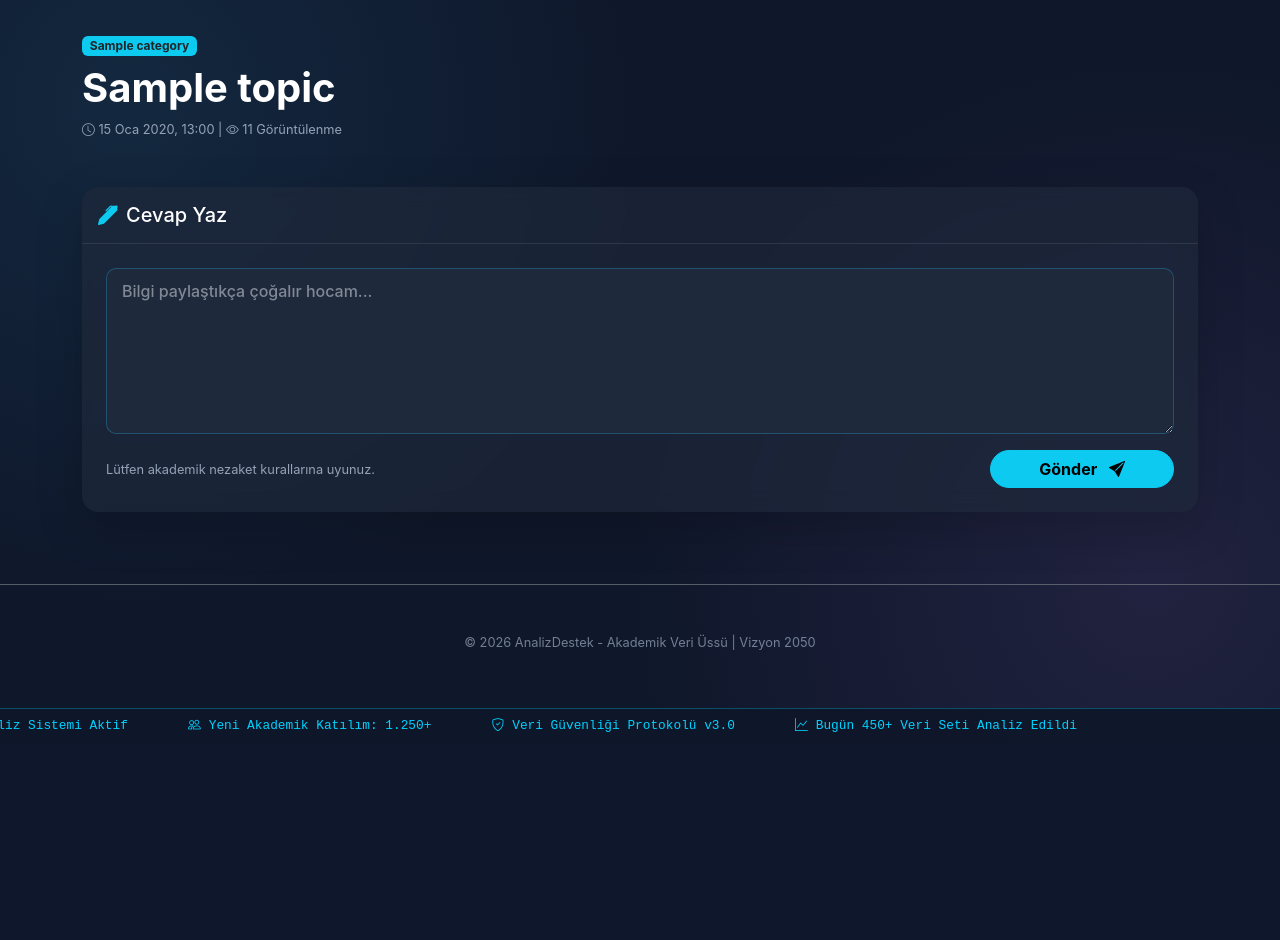
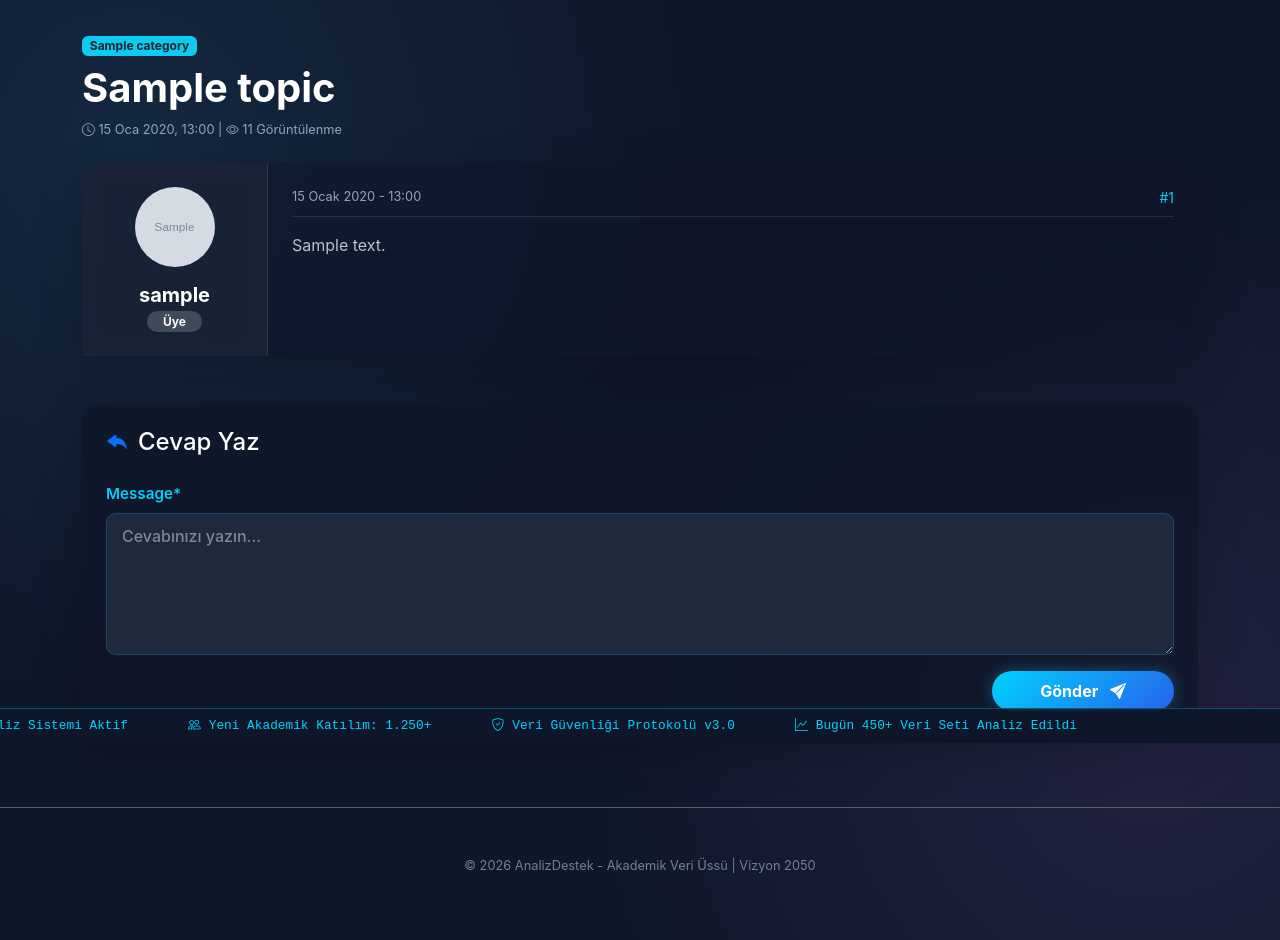
Before and after one commit to bunyaminkeles/analizdestek, a Django app: page /topic/1/ in a window 1280 px wide. Shown: the part 57-997 px from the top of the page. Before the commit the page ends 789 px from the top, so only its background shows below. Run offline with Django 5.2, Linux system fonts and the light colour scheme; a user stored in the database is signed in; tables that the repository leaves empty hold one stand-in row (values such as "Sample post"); grey boxes marked "Sample" are stand-in pictures; parts of the project's set-up code (start-up, migrations or seed data) failed here and were passed over; some libraries are stand-ins or nearby versions.

Commit message:
sorunsuz-lokalde

```diff
--- a/forum/templates/forum/topic_detail.html
+++ b/forum/templates/forum/topic_detail.html
@@ -1,5 +1,6 @@
 {% extends 'base.html' %}
 {% load static %}
+{% load crispy_forms_tags %}
 
 {% block content %}
 
@@ -9,8 +10,6 @@
             <span class="badge bg-info text-dark mb-2">{{ topic.category.title }}</span>
             <h1 class="fw-bold text-white display-6">{{ topic.subject }}</h1>
         </div>
-        {% if user.is_authenticated %}
-            {% endif %}
     </div>
     <div class="text-muted small">
         <i class="bi bi-clock"></i> {{ topic.created_at|date:"d M Y, H:i" }} |
@@ -27,77 +26,48 @@
                 <div class="col-md-3 col-lg-2 bg-dark-glass text-center p-4 d-flex flex-column align-items-center justify-content-center border-end border-secondary border-opacity-25">
 
                     <div class="avatar-circle mb-3 position-relative">
-                        {% if post.author.profile.avatar %}
-                            <img src="{{ post.author.profile.avatar.url }}" class="rounded-circle img-fluid" style="width: 80px; height: 80px; object-fit: cover;">
+                        {% if post.created_by.profile.avatar %}
+                            <img src="{{ post.created_by.profile.avatar.url }}" class="rounded-circle img-fluid" style="width: 80px; height: 80px; object-fit: cover;">
                         {% else %}
-                            <div class="rounded-circle bg-secondary d-flex align-items-center justify-content-center text-white fw-bold" style="width: 80px; height: 80px; font-size: 2rem;">
-                                {{ post.author.username|slice:":1"|upper }}
+                            <div class="rounded-circle bg-secondary d-flex align-items-center justify-content-center" style="width: 80px; height: 80px;">
+                                <span class="fs-1 text-white">{{ post.created_by.username|make_list|first|upper }}</span>
                             </div>
                         {% endif %}
-
-                        <span class="position-absolute bottom-0 start-100 translate-middle p-2 bg-success border border-dark rounded-circle"></span>
                     </div>
 
-                    <h6 class="text-white fw-bold mb-1">
-                        {{ post.author.username }}
-                        {% if post.author.profile.account_type == 'Expert' %}
-                            <i class="bi bi-patch-check-fill text-info" title="Doğrulanmış Uzman"></i>
-                        {% endif %}
-                    </h6>
+                    <h5 class="fw-bold text-white mb-1">{{ post.created_by.username }}</h5>
+                    <span class="badge bg-secondary bg-opacity-50 text-light rounded-pill px-3">Üye</span>
+                </div>
 
-                    <small class="text-info d-block mb-2">
-                        {{ post.author.profile.title|default:"Üye" }}
-                    </small>
-
-                    <div class="user-stats mt-2 text-muted small">
-                        <div class="d-flex justify-content-between px-3">
-                            <span><i class="bi bi-chat-square-text-fill"></i> {{ post.author.posts.count }}</span>
-                        </div>
+                <div class="col-md-9 col-lg-10 p-4">
+                    <div class="d-flex justify-content-between mb-3 border-bottom border-secondary border-opacity-25 pb-2">
+                        <small class="text-muted">{{ post.created_at|date:"d F Y - H:i" }}</small>
+                        <small class="text-info">#{{ forloop.counter }}</small>
                     </div>
 
+                    <div class="post-content text-light opacity-75" style="min-height: 80px; line-height: 1.6;">
+                        {{ post.message|linebreaks }}
+                    </div>
                 </div>
 
-                <div class="col-md-9 col-lg-10 p-4 d-flex flex-column">
-
-                    <div class="d-flex justify-content-between mb-3 border-bottom border-secondary border-opacity-25 pb-2">
-                        <small class="text-muted">#{{ forloop.counter }}</small>
-                        <small class="text-muted">{{ post.created_at|date:"d M Y - H:i" }}</small>
-                    </div>
-
-                    <div class="message-content text-white flex-grow-1" style="font-size: 1.05rem; line-height: 1.7;">
-                        {{ post.message|linebreaks }}
-                    </div>
-
-                    <div class="mt-4 d-flex justify-content-end gap-2">
-                        <button class="btn btn-sm btn-outline-secondary border-0 text-white-50">
-                            <i class="bi bi-hand-thumbs-up"></i> Beğen
-                        </button>
-                        <button class="btn btn-sm btn-outline-secondary border-0 text-white-50" onclick="quoteUser('{{ post.author.username }}')">
-                            <i class="bi bi-reply-fill"></i> Alıntıla
-                        </button>
-                    </div>
-
-                </div>
             </div>
         </div>
     </div>
     {% endfor %}
 </div>
 
-<div class="card border-0 shadow-lg mt-5 bg-dark-glass reply-section">
-    <div class="card-header bg-transparent border-bottom border-secondary border-opacity-25 py-3">
-        <h5 class="mb-0 text-white"><i class="bi bi-pen-fill text-info me-2"></i>Cevap Yaz</h5>
-    </div>
+<div class="card mt-5 border-0 shadow-lg" style="background: rgba(15, 23, 42, 0.8);">
     <div class="card-body p-4">
+        <h4 class="text-white mb-4"><i class="bi bi-reply-fill me-2 text-primary"></i>Cevap Yaz</h4>
+
         {% if user.is_authenticated %}
-            <form method="post" id="replyForm">
+            <form method="post">
                 {% csrf_token %}
                 <div class="mb-3">
-                    <textarea name="message" id="id_message" rows="6" class="form-control bg-dark text-white border-secondary" placeholder="Bilgi paylaştıkça çoğalır hocam..." required></textarea>
+                    {{ form|crispy }}
                 </div>
-                <div class="d-flex justify-content-between align-items-center">
-                    <small class="text-muted">Lütfen akademik nezaket kurallarına uyunuz.</small>
-                    <button type="submit" class="btn btn-info px-5 fw-bold rounded-pill">
+                <div class="d-flex justify-content-end">
+                    <button type="submit" class="btn btn-primary px-5 py-2 fw-bold rounded-pill">
                         Gönder <i class="bi bi-send-fill ms-2"></i>
                     </button>
                 </div>
@@ -113,35 +83,8 @@
 </div>
 
 <style>
-    .bg-dark-glass {
-        background: rgba(30, 41, 59, 0.7);
-        backdrop-filter: blur(10px);
-    }
-    .post-card {
-        background: rgba(15, 23, 42, 0.6);
-        border: 1px solid rgba(255, 255, 255, 0.05);
-        transition: transform 0.2s;
-    }
-    .post-card:hover {
-        border-color: rgba(0, 210, 255, 0.3);
-    }
-    .avatar-circle {
-        box-shadow: 0 0 15px rgba(0, 210, 255, 0.15);
-        border-radius: 50%;
-    }
+    .bg-dark-glass { background: rgba(30, 41, 59, 0.7); backdrop-filter: blur(10px); }
+    .post-card { background: rgba(15, 23, 42, 0.6); border: 1px solid rgba(255, 255, 255, 0.05); }
 </style>
 
-<script>
-    // Alıntı Yapma Fonksiyonu
-    function quoteUser(username) {
-        const textarea = document.getElementById('id_message');
-        if (textarea) {
-            textarea.value += `@${username} hocam demiş ki:\n> \n\n`;
-            textarea.focus();
-            // Sayfayı aşağı kaydır
-            document.querySelector('.reply-section').scrollIntoView({behavior: 'smooth'});
-        }
-    }
-</script>
-
 {% endblock %}
--- a/forum/views.py
+++ b/forum/views.py
@@ -1,10 +1,10 @@
+from django.contrib.auth.models import User
 from django.shortcuts import render, redirect, get_object_or_404
 from django.contrib.auth import login
 from django.contrib.auth.decorators import login_required
 from django.db.models import Count
 from django.contrib import messages
-from django.http import JsonResponse
-from .models import Section, Category, Topic, Post, Profile, ContactMessage, PrivateMessage
+from .models import Section, Category, Topic, Post, Profile, PrivateMessage
 from .forms import RegisterForm, NewTopicForm, PostForm
 
 # --- ANA SAYFA ---
@@ -12,17 +12,25 @@ def home(request):
     sections = Section.objects.all().order_by('order')
     return render(request, 'forum/home.html', {'sections': sections})
 
-# --- KATEGORİ DETAY ---
+# --- BÖLÜM DETAY ---
+def section_detail(request, pk):
+    section = get_object_or_404(Section, pk=pk)
+    categories = section.categories.all()
+    return render(request, 'forum/section_detail.html', {'section': section, 'categories': categories})
+
+# --- KATEGORİ VE KONULAR ---
 def category_topics(request, slug):
     category = get_object_or_404(Category, slug=slug)
     topics = category.topics.annotate(replies_count=Count('posts')).order_by('-created_at')
     return render(request, 'forum/category_topics.html', {'category': category, 'topics': topics})
 
-# --- KONU DETAY ---
+# --- KONU DETAY VE CEVAP YAZMA ---
 def topic_detail(request, pk):
     topic = get_object_or_404(Topic, pk=pk)
     topic.views += 1
     topic.save()
+
+    posts = topic.posts.all().order_by('created_at')
 
     if request.method == 'POST':
         form = PostForm(request.POST)
@@ -35,67 +43,9 @@ def topic_detail(request, pk):
     else:
         form = PostForm()
 
-    return render(request, 'forum/topic_detail.html', {'topic': topic, 'form': form})
+    return render(request, 'forum/topic_detail.html', {'topic': topic, 'posts': posts, 'form': form})
 
-# --- KAYIT OLMA (Register) ---
-def register(request):
-    if request.method == 'POST':
-        form = RegisterForm(request.POST)
-        if form.is_valid():
-            user = form.save()
-            # Profil oluşturma (Hata önleyici)
-            if not hasattr(user, 'profile'):
-                Profile.objects.create(user=user)
-
-            login(request, user)
-            messages.success(request, f"Aramıza hoş geldin, {user.username}!")
-            return redirect('home')
-    else:
-        form = RegisterForm()
-    return render(request, 'forum/register.html', {'form': form})
-
-# --- PROFİL GÜNCELLEME (HATA BURADAYDI - DÜZELTİLDİ) ---
-@login_required
-def profile_edit(request):
-    user = request.user
-
-    if request.method == 'POST':
-        # HTML'de name="email" kullandığınız için veriyi buradan manuel çekiyoruz
-        new_email = request.POST.get('email')
-
-        if new_email:
-            # E-posta değişmiş mi ve başkası kullanıyor mu kontrolü
-            if new_email != user.email and User.objects.filter(email=new_email).exists():
-                messages.error(request, "Bu e-posta adresi kullanımda.")
-            else:
-                user.email = new_email
-                user.save()
-                messages.success(request, "Profil bilgileriniz başarıyla güncellendi.")
-                return redirect('profile_edit') # Sayfayı yenile
-        else:
-            messages.error(request, "E-posta alanı boş bırakılamaz.")
-
-    return render(request, 'forum/profile_edit.html', {'user': user})
-
-# --- DİĞER SAYFALAR ---
-def about(request):
-    return render(request, 'forum/about.html')
-
-def contact(request):
-    if request.method == 'POST':
-        # Contact modeliniz varsa burada kaydedebilirsiniz
-        messages.success(request, "Mesajınız alındı.")
-        return redirect('contact')
-    return render(request, 'forum/contact.html')
-
-def search_result(request):
-    return render(request, 'forum/search_results.html')
-
-@login_required
-def profile_detail(request, username):
-    profile_user = get_object_or_404(User, username=username)
-    return render(request, 'forum/profile_detail.html', {'profile_user': profile_user})
-
+# --- YENİ KONU AÇMA ---
 @login_required
 def new_topic(request, slug):
     category = get_object_or_404(Category, slug=slug)
@@ -107,28 +57,62 @@ def new_topic(request, slug):
             topic.starter = request.user
             topic.save()
             # İlk mesajı oluştur
-            Post.objects.create(topic=topic, message=form.cleaned_data['message'], created_by=request.user)
+            Post.objects.create(
+                topic=topic,
+                message=form.cleaned_data['message'],
+                created_by=request.user
+            )
             return redirect('topic_detail', pk=topic.pk)
     else:
         form = NewTopicForm()
     return render(request, 'forum/new_topic.html', {'category': category, 'form': form})
 
+# --- KAYIT ---
+def register(request):
+    if request.method == 'POST':
+        form = RegisterForm(request.POST)
+        if form.is_valid():
+            user = form.save()
+            if not hasattr(user, 'profile'):
+                Profile.objects.create(user=user)
+            login(request, user)
+            return redirect('home')
+    else:
+        form = RegisterForm()
+    return render(request, 'forum/register.html', {'form': form})
+
+# --- PROFİL DÜZENLE ---
 @login_required
-def summarize_topic(request, pk):
-    # Geçici placeholder
-    return redirect('topic_detail', pk=pk)
+def profile_edit(request):
+    user = request.user
+    if request.method == 'POST':
+        new_email = request.POST.get('email')
+        if new_email:
+            user.email = new_email
+            user.save()
+            messages.success(request, "Profil güncellendi.")
+    return render(request, 'forum/profile_edit.html', {'user': user})
 
-@login_required
-def section_detail(request, pk):
-    # Eğer section_detail sayfanız yoksa home'a yönlendirsin
-    return redirect('home')
-
-# forum/views.py dosyasının en üstündeki importlara PrivateMessage ekli değilse ekleyin:
-# from .models import Section, Category, Topic, Post, Profile, ContactMessage, PrivateMessage
-
-# --- Gelen Kutusu (Inbox) Fonksiyonu ---
+# --- GELEN KUTUSU ---
 @login_required
 def inbox(request):
-    # Kullanıcıya gelen mesajları tarihe göre (en yeni en üstte) çek
     received_messages = PrivateMessage.objects.filter(receiver=request.user).order_by('-created_at')
     return render(request, 'forum/inbox.html', {'received_messages': received_messages})
+
+# --- PROFİL DETAY ---
+def profile_detail(request, username):
+    profile_user = get_object_or_404(User, username=username)
+    return render(request, 'forum/profile_detail.html', {'profile_user': profile_user})
+
+# --- DİĞER ---
+def about(request):
+    return render(request, 'forum/about.html')
+
+def contact(request):
+    return render(request, 'forum/contact.html')
+
+def search_result(request):
+    return render(request, 'forum/search_results.html')
+
+def summarize_topic(request, pk):
+    return redirect('topic_detail', pk=pk)
```
Also changed, not shown: forum/admin.py (+5 -6 lines), forum/management/commands/populate_content.py (+7 -9 lines), forum/models.py (+31 -29 lines), forum/migrations/0006_alter_privatemessage_options_and_more.py (added).
